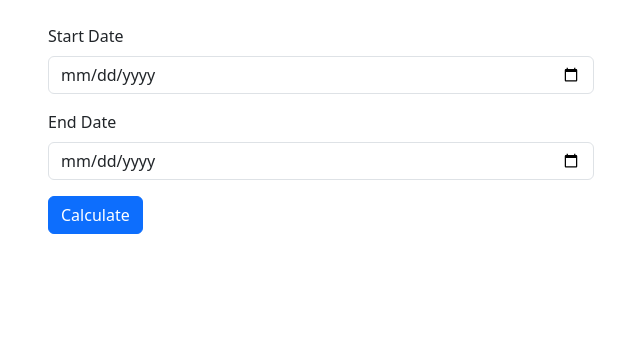
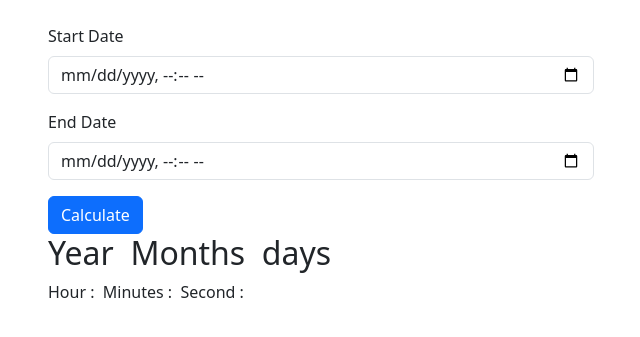
Before and after one commit to thealamdev/php-all, a PHP site: page /date_diff.php in a window 1280 px wide. Shown: the top 337 px of the page, without its empty margins (319-959 px from the left). Run offline with PHP 8.4, Linux system fonts and the light colour scheme; data that the repository does not hold is empty.

Commit message:
date calculation done

```diff
--- a/Date/date_diff.php
+++ b/Date/date_diff.php
@@ -9,11 +9,10 @@ if (isset($_POST['submit'])) {
 
     $differ_date = date_diff($start_date, $end_date);
 
-    echo "<pre>";
-    print_r($differ_date);
-    echo "</pre>";
+    // echo "<pre>";
+    // print_r($differ_date);
+    // echo "</pre>";
 }
-
 
 
 ?>
@@ -35,19 +34,28 @@ if (isset($_POST['submit'])) {
                 <form method="POST">
                     <div class="mb-3">
                         <label for="start_date" class="form-label">Start Date</label>
-                         <input type="date" name="start_date" class="form-control" id="start_date" aria-describedby="emailHelp">
+                        <input type="datetime-local" name="start_date" class="form-control" id="start_date" aria-describedby="emailHelp">
                     </div>
 
                     <div class="mb-3">
                         <label for="end_date" class="form-label">End Date</label>
-                         <input type="date" name="end_date" class="form-control" id="end_date">
+                        <input type="datetime-local" name="end_date" class="form-control" id="end_date">
                     </div>
 
                     <button type="submit" name="submit" class="btn btn-primary">Calculate</button>
                 </form>
-                <h1><?php echo $differ_date->y ?></h1>
-                 <h2><?php echo $differ_date->m ?></h2>
-                 <h2><?php echo $differ_date->d ?></h2>
+                <div class="date_display d-flex">
+                    <h2><?php echo $differ_date->y ?? '' ?> Year &nbsp; </h2>
+                    <h2><?php echo $differ_date->m ?? '' ?> Months &nbsp;</h2>
+                    <h2><?php echo $differ_date->d ?? '' ?> days &nbsp; </h2>
+                </div>
+
+
+                <div class="date_display d-flex">
+                     <p>Hour : <?php echo $differ_date->h ?? '' ?>  &nbsp;</p>
+                     <p>Minutes : <?php echo $differ_date->i ?? '' ?>  &nbsp;</p>
+                     <p>Second : <?php echo $differ_date->s ?? '' ?>  &nbsp;</p>
+                </div>
             </div>
         </div>
     </div>
```
Lines whose indentation alone changed are shown as unchanged.
